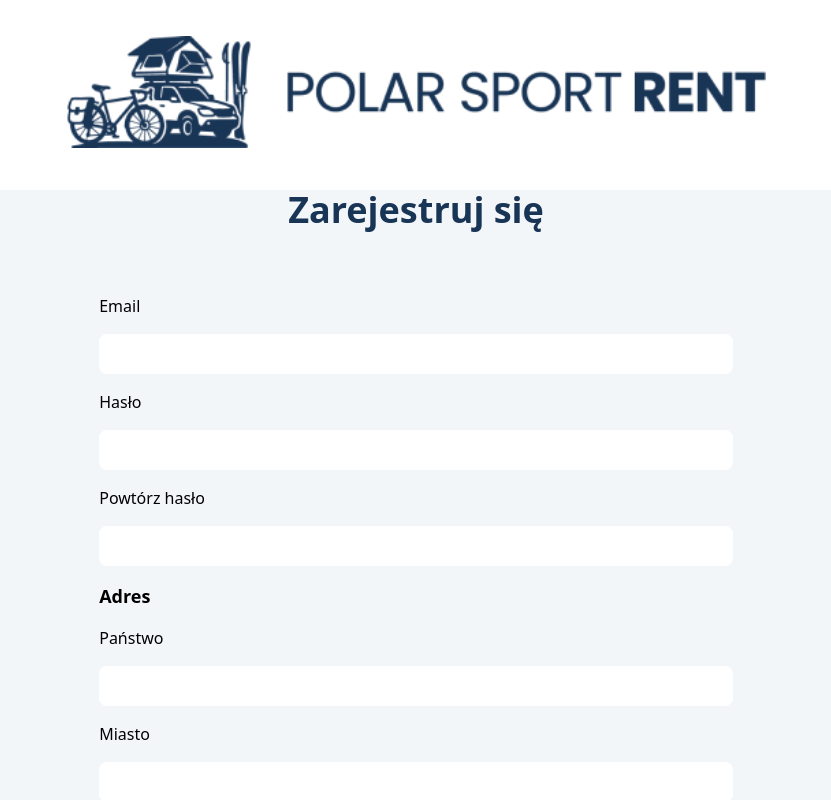
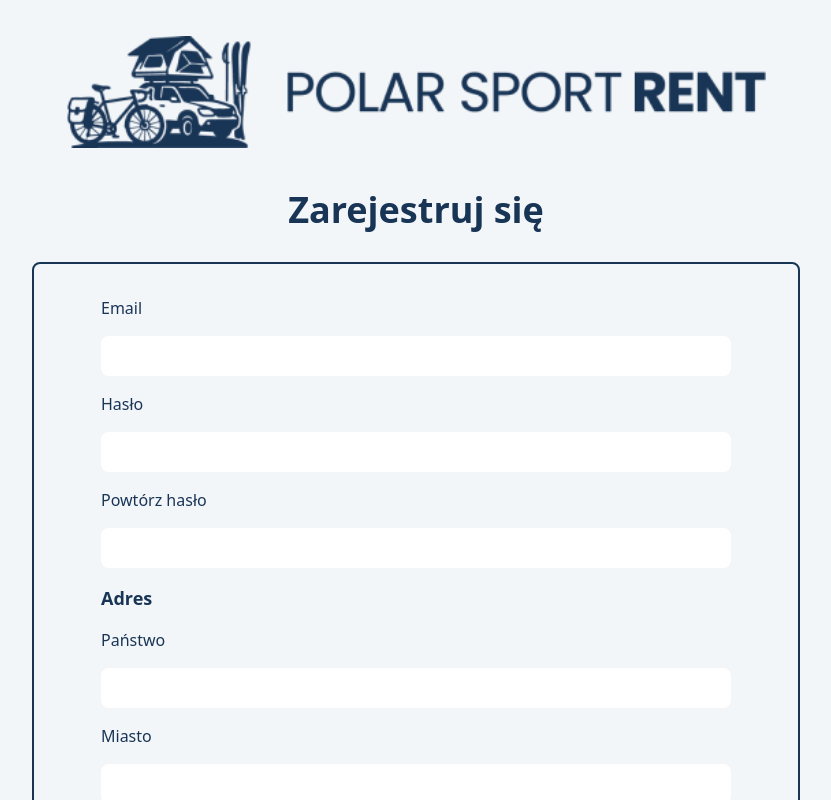
Before and after one commit to sebastian-j/sport-rent-frontend, a React (Vite) app: page /register in a window 1280 px wide. Shown: the top 800 px of the page, without its empty margins (224-1055 px from the left). Built offline with nearby package versions, Linux system fonts and the light colour scheme.

Commit message:
fix: login layout background inconsistency

```diff
--- a/src/layouts/LoginLayout.tsx
+++ b/src/layouts/LoginLayout.tsx
@@ -3,7 +3,7 @@ import Footer from '../components/Footer';
 import LogoHeader from '../assets/logo_header.png';
 export default function LoginLayout() {
   return (
-    <div className="flex flex-col min-h-screen">
+    <div className="flex min-h-screen flex-col bg-app-surface text-app-text">
       <header className="py-4">
         <Link to="/">
           <img src={LogoHeader} alt="Logo" className="h-28 mx-auto my-5" />
--- a/src/pages/RegisterPage.tsx
+++ b/src/pages/RegisterPage.tsx
@@ -49,7 +49,7 @@ export default function RegisterPage() {
   return (
     <div className="mb-8 mt-[-90px] flex flex-col items-center bg-app-surface">
       <h1 className="mb-8 text-4xl font-bold text-app-text">Zarejestruj się</h1>
-      <div className="flex w-[60vw] max-w-[800px] flex-col items-center justify-center rounded-lg bg-app-panel p-8">
+      <div className="flex w-[60vw] max-w-[800px] flex-col items-center justify-center rounded-lg border-2 border-app-border bg-app-panel p-8">
         <form className="flex flex-col gap-4 w-[90%]">
           <label htmlFor="email">Email</label>
           <input
```
